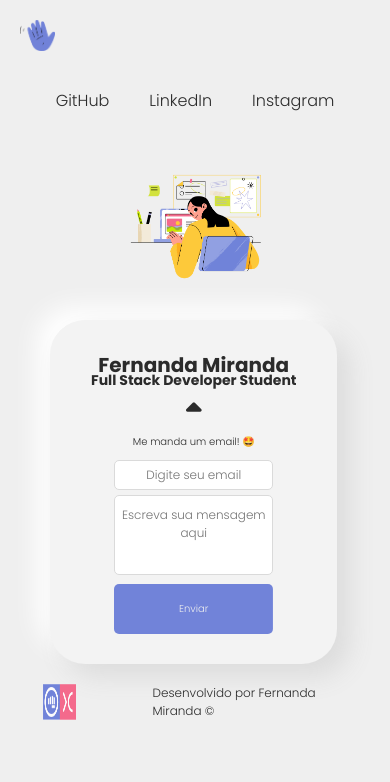
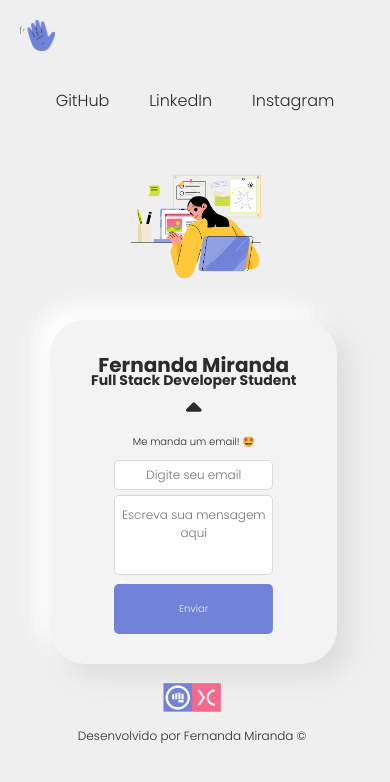
Before and after one commit to smfernanda/smfernanda.github.io, a plain HTML site: page index.html in a window 390 px wide. Drawn offline with Linux system fonts and the light colour scheme.

Commit message:
Corrigindo Responsividade 16/07

```diff
--- a/style.css
+++ b/style.css
@@ -317,9 +317,34 @@ footer {
             border: solid 1px rgb(218, 218, 218);
         }
 
-    /* botÃ£o */
+    /* botao */
         .form button{
             font-size: 10px;
         }
 
+
+
+    /* rodape da pagina */
+
+    footer {
+        display: flex;
+        align-items: center;
+        flex-direction: column;
+        margin-top: 5%;
     }
+
+    .partners {
+        display: flex;
+        align-items: center;
+        flex-direction: column;
+        margin-bottom: 5%;
+
+    }
+
+        .partners {
+            display: flex;
+            align-items: center;
+        }
+    }
+
+    flex-direction: column; */
```
